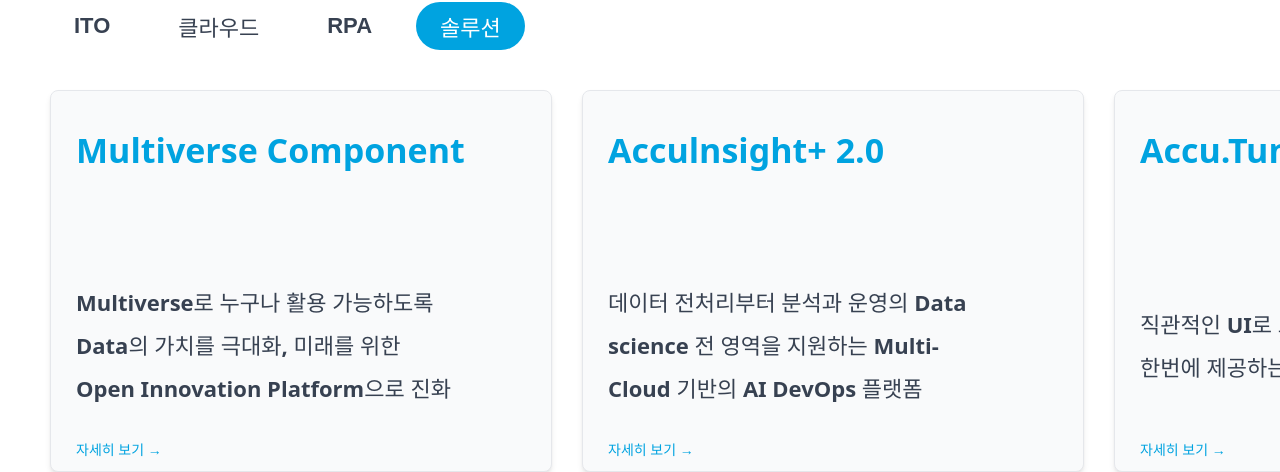
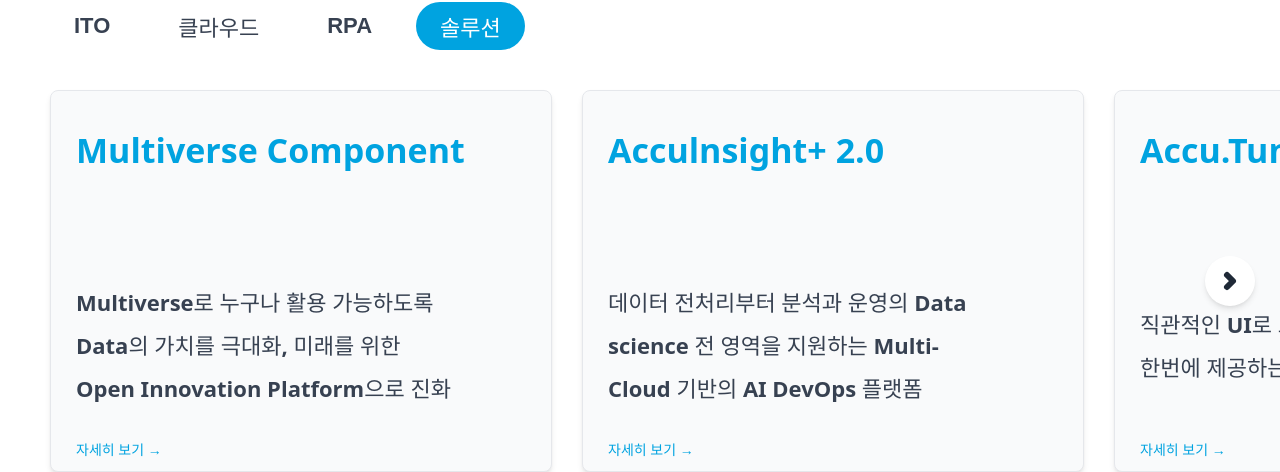
Before and after one commit to onexhana/nimbustech_website, a React (Vite) app: page /about in a window 1280 px wide. Both pictures are taken after a click on the button "솔루션". Shown: the part 350-822 px from the top of the page. Built offline with nearby package versions, Linux system fonts and the light colour scheme.

Commit message:
feat(about) : 버튼 위치 및 모양 수정

```diff
--- a/src/components/About/AboutSection.tsx
+++ b/src/components/About/AboutSection.tsx
@@ -231,48 +231,43 @@
         {/* ======================================== */}
         {/* 카드 영역 (슬라이더 구현부) */}
         {/* ======================================== */}
-        <div className="flex items-start gap-4" style={{ display: 'flex', alignItems: 'flex-start', gap: '16px', marginLeft: '50px', marginRight: '50px' }}>
+        <div className="flex items-start gap-4" style={{ position: 'relative', overflow: 'visible', display: 'flex', alignItems: 'flex-start', gap: '16px' }}>
           {/* 좌측 화살표 버튼 */}
           {isMultiPage && currentSlide > 0 && (
           <button
             onClick={prevSlide}
             className="hover:bg-gray-100 transition-all duration-300"
             style={{
-              backgroundColor: '#ffffff',
-              border: '1px solid #e5e7eb',
-              color: '#1f2937',
-              fontSize: '24px',
-              fontWeight: 'bold',
-              padding: '0',
-              borderRadius: '50%',
+              border: 'none',
+              outline: 'none',
+              position: 'absolute',
+              top: '50%',
+              left: '50px',
+              transform: 'translate(-50%, -50%)',
               width: '50px',
               height: '50px',
+              borderRadius: '50%',
               display: 'flex',
               alignItems: 'center',
               justifyContent: 'center',
-              alignSelf: 'center',
+              backgroundColor: '#ffffff',
+              boxShadow: '0 4px 6px -1px rgba(0,0,0,0.1), 0 2px 4px -1px rgba(0,0,0,0.06)',
+              zIndex: 10,
               cursor: 'pointer',
-              boxShadow: '0 4px 6px -1px rgba(0, 0, 0, 0.1), 0 2px 4px -1px rgba(0, 0, 0, 0.06)',
-              lineHeight: '1',
-              position: 'relative',
-              zIndex: 10,
-              marginRight: '-24px',
-              overflow: 'hidden'
+              fontSize: '28px',
+              fontWeight: '700'
             }}
           >
-            ‹
+            <svg width="30" height="24" viewBox="0 0 24 24" fill="none" xmlns="http://www.w3.org/2000/svg">
+              <path d="M15 18L9 12L15 6" stroke="#1f2937" strokeWidth="6" strokeLinecap="round" strokeLinejoin="round" />
+            </svg>
           </button>
           )}
 
           {/* 카드 컨테이너 - 새 카드 등장 효과 */}
           <div
             className="flex gap-4 flex-1"
-            style={{
-              display: 'flex',
-              gap: '30px',
-              flex: '1',
-              justifyContent: 'center'
-            }}
+            style={{ position: 'relative', overflow: 'visible', display: 'flex', gap: '30px', flex: '1', justifyContent: 'center', marginLeft: '50px', marginRight: '50px' }}
           >
             {cards
               .slice(currentSlide * groupSize, currentSlide * groupSize + groupSize)
@@ -320,29 +315,29 @@
             onClick={nextSlide}
             className="hover:bg-gray-100 transition-all duration-300"
             style={{
-              backgroundColor: '#ffffff',
-              border: '1px solid #e5e7eb',
-              color: '#1f2937',
-              fontSize: '24px',
-              fontWeight: 'bold',
-              padding: '0',
-              borderRadius: '50%',
+              border: 'none',
+              outline: 'none',
+              position: 'absolute',
+              top: '50%',
+              right: '50px',
+              transform: 'translate(50%, -50%)',
               width: '50px',
               height: '50px',
+              borderRadius: '50%',
               display: 'flex',
               alignItems: 'center',
               justifyContent: 'center',
-              alignSelf: 'center',
+              backgroundColor: '#ffffff',
+              boxShadow: '0 4px 6px -1px rgba(0,0,0,0.1), 0 2px 4px -1px rgba(0,0,0,0.06)',
+              zIndex: 10,
               cursor: 'pointer',
-              boxShadow: '0 4px 6px -1px rgba(0, 0, 0, 0.1), 0 2px 4px -1px rgba(0, 0, 0, 0.06)',
-              lineHeight: '1',
-              position: 'relative',
-              zIndex: 10,
-              marginLeft: '-24px',
-              overflow: 'hidden'
+              fontSize: '28px',
+              fontWeight: '700'
             }}
           >
-            ›
+            <svg width="24" height="24" viewBox="0 0 24 24" fill="none" xmlns="http://www.w3.org/2000/svg">
+              <path d="M9 6L15 12L9 18" stroke="#1f2937" strokeWidth="6" strokeLinecap="round" strokeLinejoin="round" />
+            </svg>
           </button>
           )}
         </div>
```
